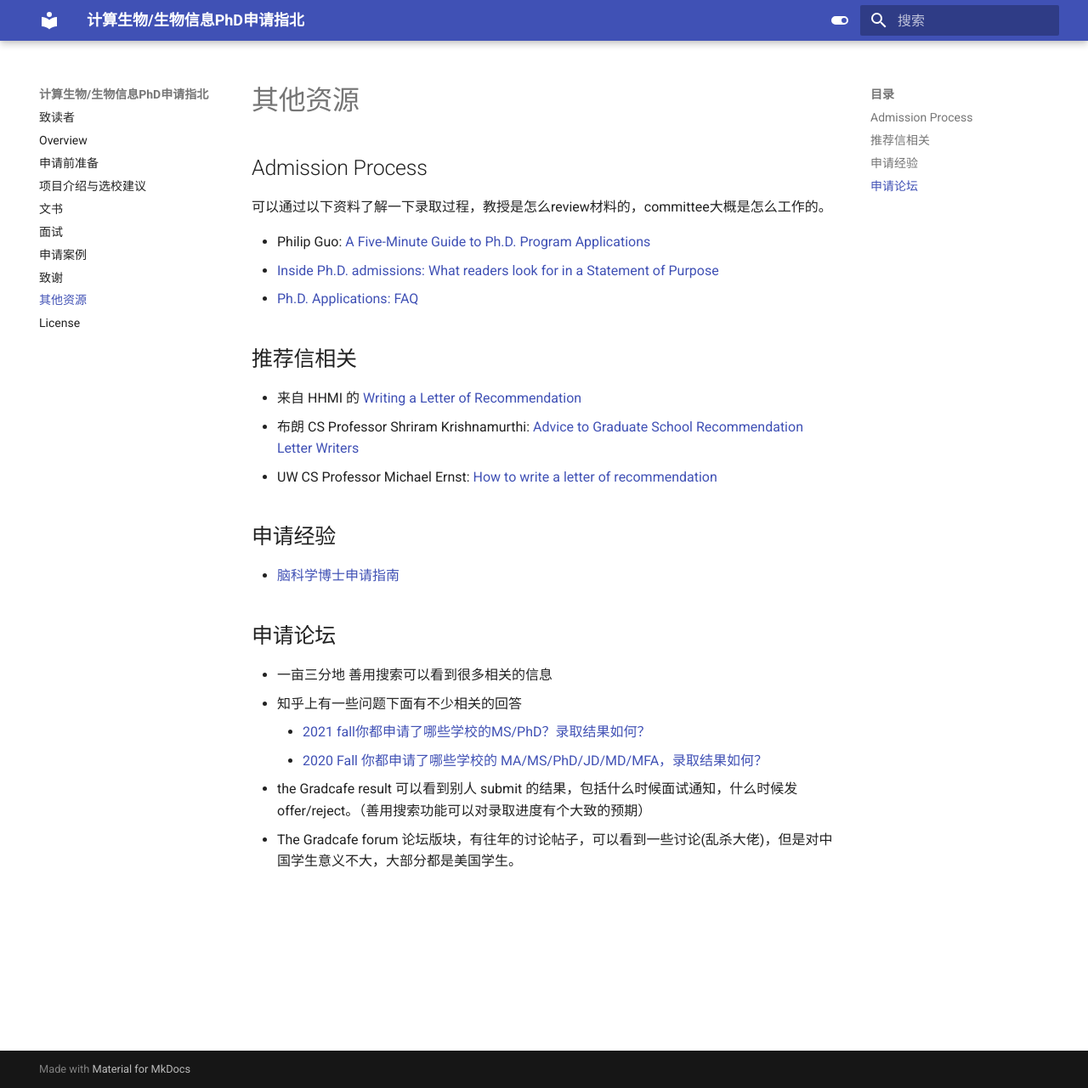
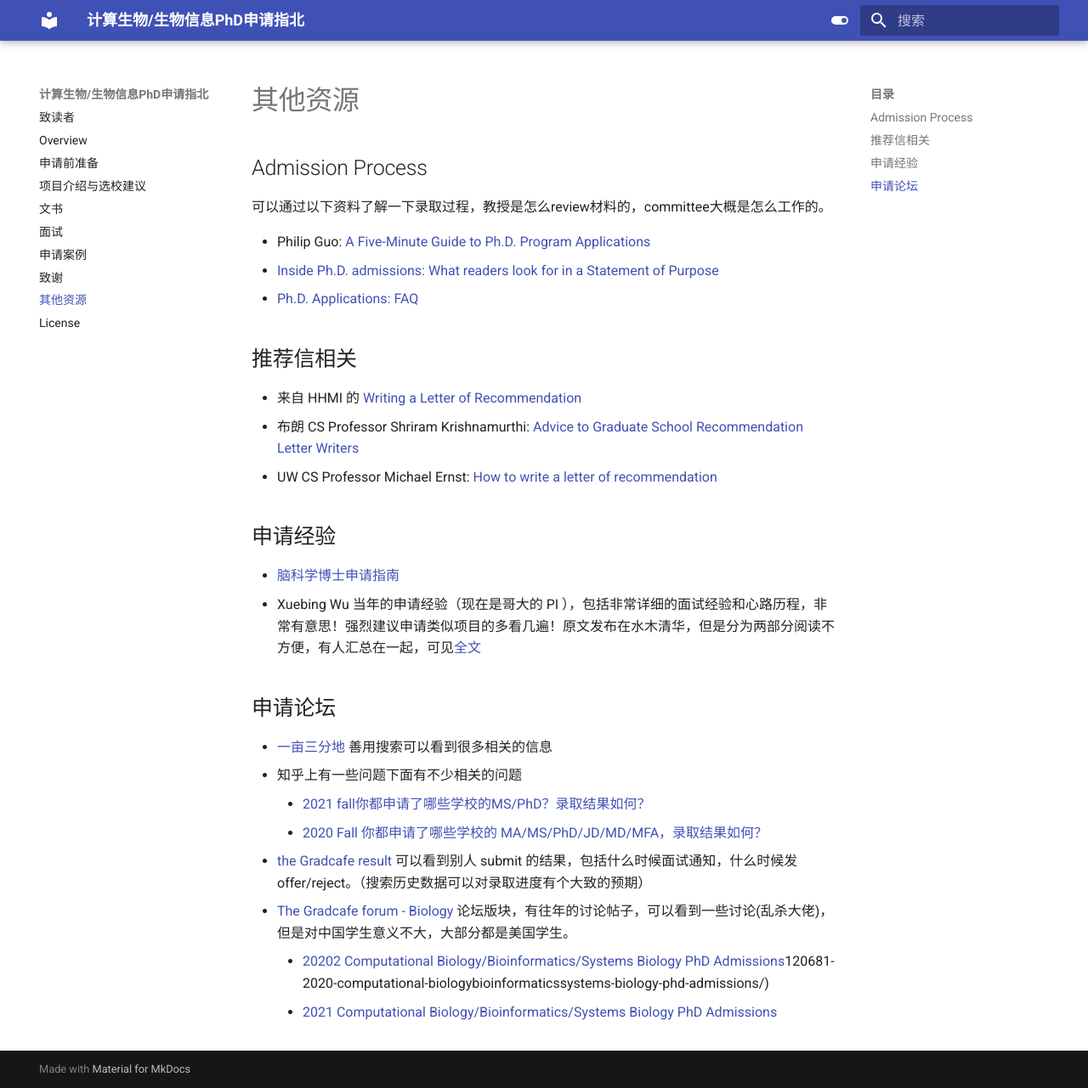
Before and after one commit to CompBio-PhD-cn/handbook, an MkDocs documentation site: the page built from docs/other_resource.md, in a window 1280 px wide and 1281 px high. Shown: the whole window at 85% size. Built offline with MkDocs 1.6.1 and Material for MkDocs 9.7.7, drawn with Linux system fonts in a browser that asks for light colours.

Commit message:
add some links of forum

```diff
--- a/docs/other_resource.md
+++ b/docs/other_resource.md
@@ -19,11 +19,17 @@
 
 ## 申请经验
 * [脑科学博士申请指南](https://brainphd-cn.github.io/handbook/)
+* Xuebing Wu 当年的申请经验（现在是哥大的 PI ），包括非常详细的面试经验和心路历程，非常有意思！强烈建议申请类似项目的多看几遍！原文发布在水木清华，但是分为两部分阅读不方便，有人汇总在一起，可见[全文](http://www.360doc.com/content/14/0825/16/19076531_404530773.shtml)
+
+
+
 ## 申请论坛
 
-* 一亩三分地 善用搜索可以看到很多相关的信息
-* 知乎上有一些问题下面有不少相关的回答
+* [一亩三分地](https://www.1point3acres.com/bbs) 善用搜索可以看到很多相关的信息
+* 知乎上有一些问题下面有不少相关的问题
     * [2021 fall你都申请了哪些学校的MS/PhD？录取结果如何？](https://www.zhihu.com/question/357928233)
     * [2020 Fall 你都申请了哪些学校的 MA/MS/PhD/JD/MD/MFA，录取结果如何？](https://www.zhihu.com/question/318624725/answer/901732873)
-* the Gradcafe result 可以看到别人 submit 的结果，包括什么时候面试通知，什么时候发 offer/reject。（善用搜索功能可以对录取进度有个大致的预期）
-* The Gradcafe forum 论坛版块，有往年的讨论帖子，可以看到一些讨论(乱杀大佬)，但是对中国学生意义不大，大部分都是美国学生。
+* [the Gradcafe result](https://www.thegradcafe.com/survey/index.php) 可以看到别人 submit 的结果，包括什么时候面试通知，什么时候发 offer/reject。（搜索历史数据可以对录取进度有个大致的预期）
+* [The Gradcafe forum - Biology](https://forum.thegradcafe.com/forum/29-biology/) 论坛版块，有往年的讨论帖子，可以看到一些讨论(乱杀大佬)，但是对中国学生意义不大，大部分都是美国学生。
+    * [20202 Computational Biology/Bioinformatics/Systems Biology PhD Admissions](https://forum.thegradcafe.com/topic/)120681-2020-computational-biologybioinformaticssystems-biology-phd-admissions/)
+    * [2021 Computational Biology/Bioinformatics/Systems Biology PhD Admissions](https://forum.thegradcafe.com/topic/125918-2021-computational-biologybioinformaticssystems-biology-phd-admissions/#comments)
```
